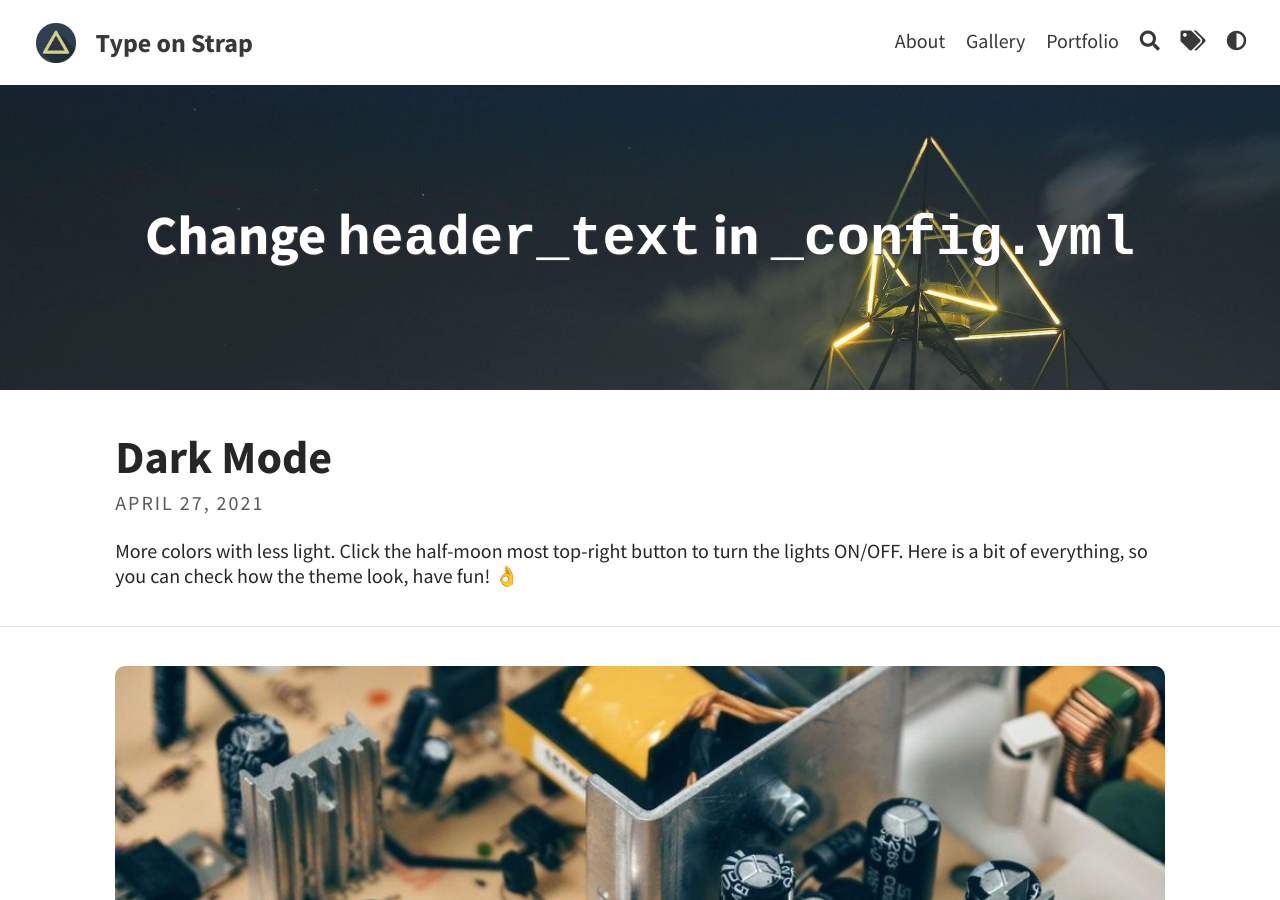
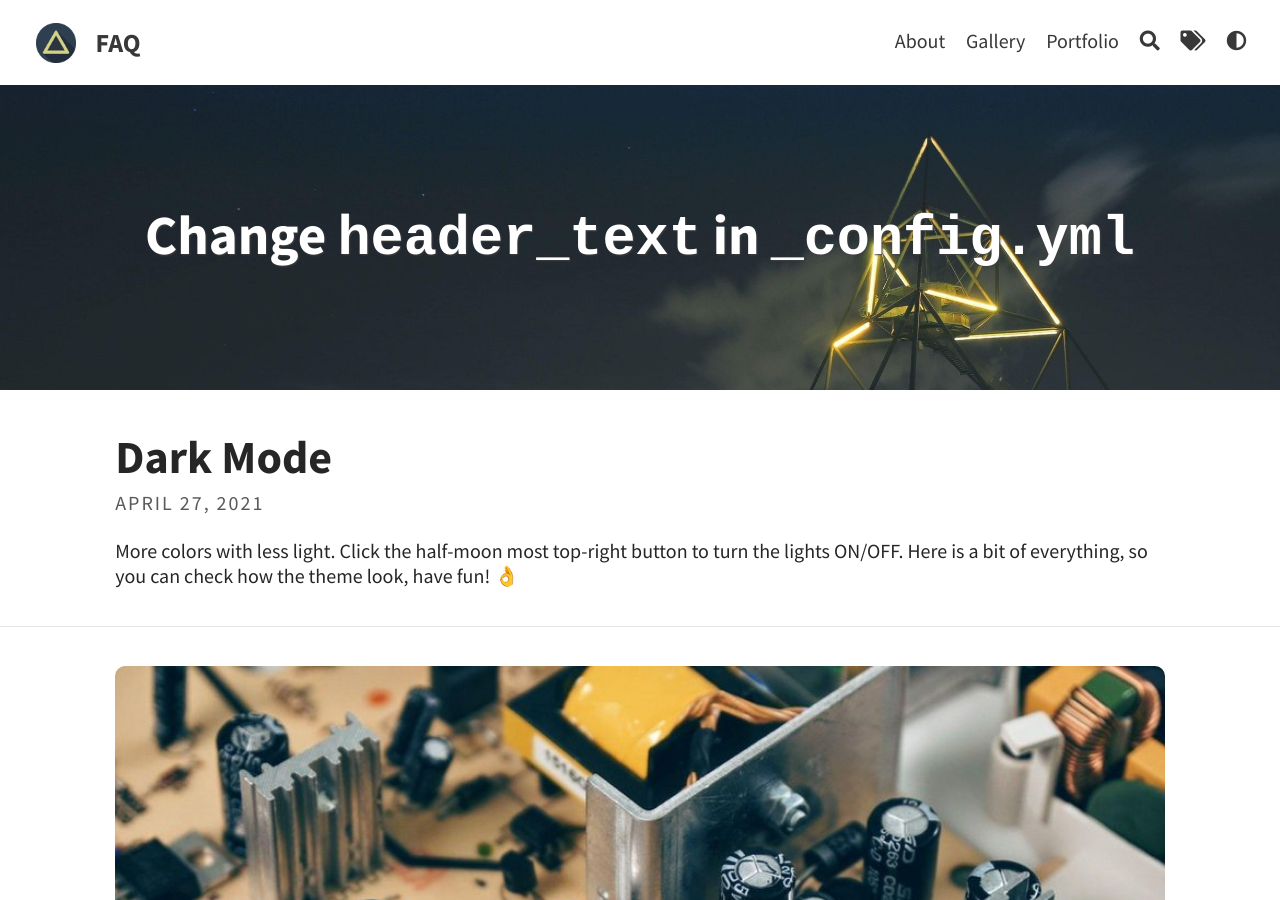
Before and after one commit to Jerrymika/jerrymika.github.io, a Jekyll site: the page built from index.html, in a window 1280 px wide and 900 px high. Built offline with Jekyll 4.4.1, drawn with Linux system fonts in a browser that asks for light colours; the list of posts is cut into pages by our own code.

Commit message:
Questions

```diff
--- a/_config.yml
+++ b/_config.yml
@@ -3,7 +3,7 @@ baseurl: "/Type-on-Strap"
 url: "https://sylhare.github.io"
 
 # THEME-SPECIFIC CONFIGURATION
-title: Type on Strap                                    # site's title
+title: FAQ                                   # site's title
 description: "A website with blog posts and pages"      # used by search engines
 avatar: assets/img/triangle.png                         # Empty for no avatar in navbar
 favicon: assets/favicon.ico                             # Icon displayed in the tab
```
